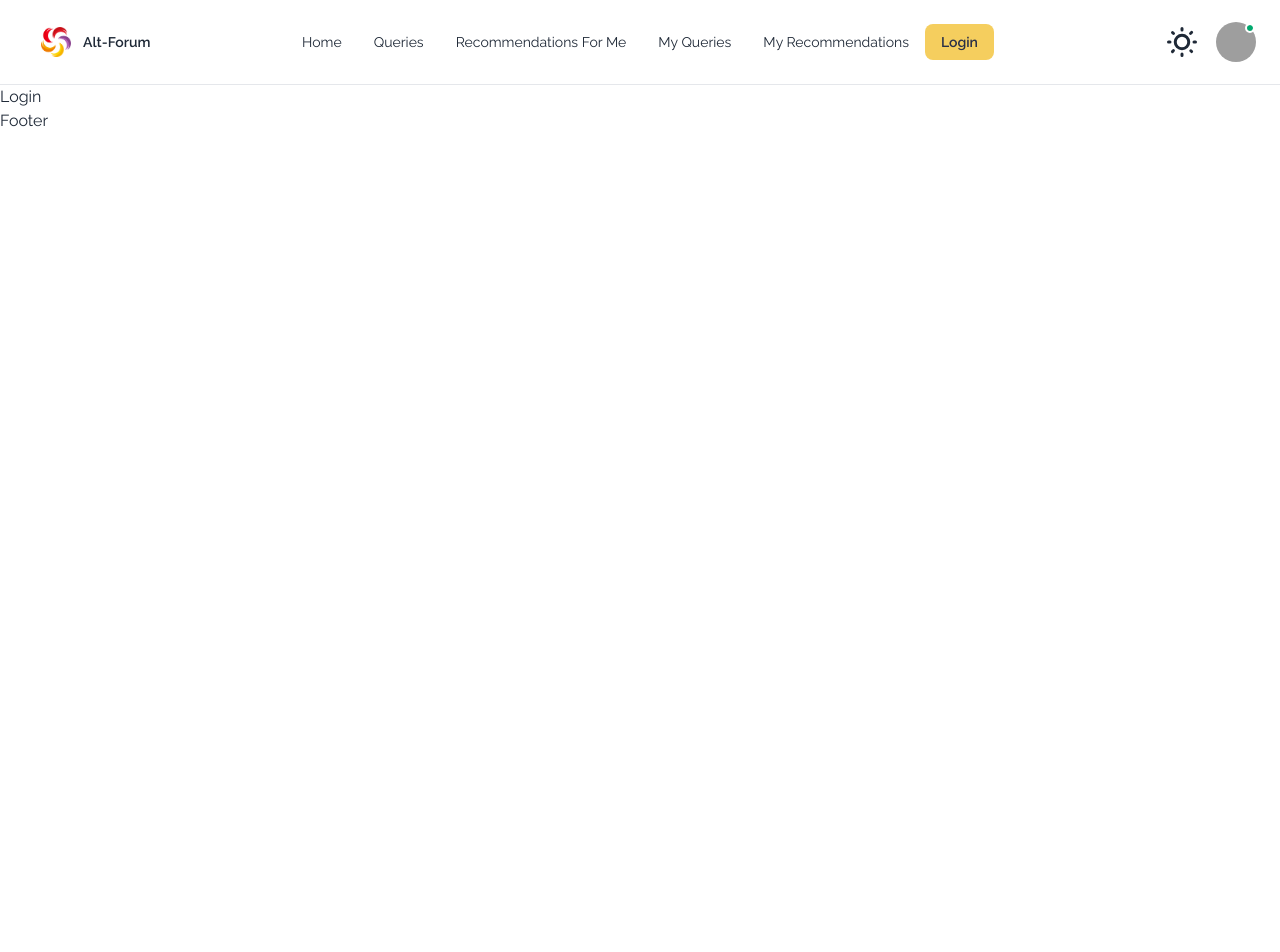
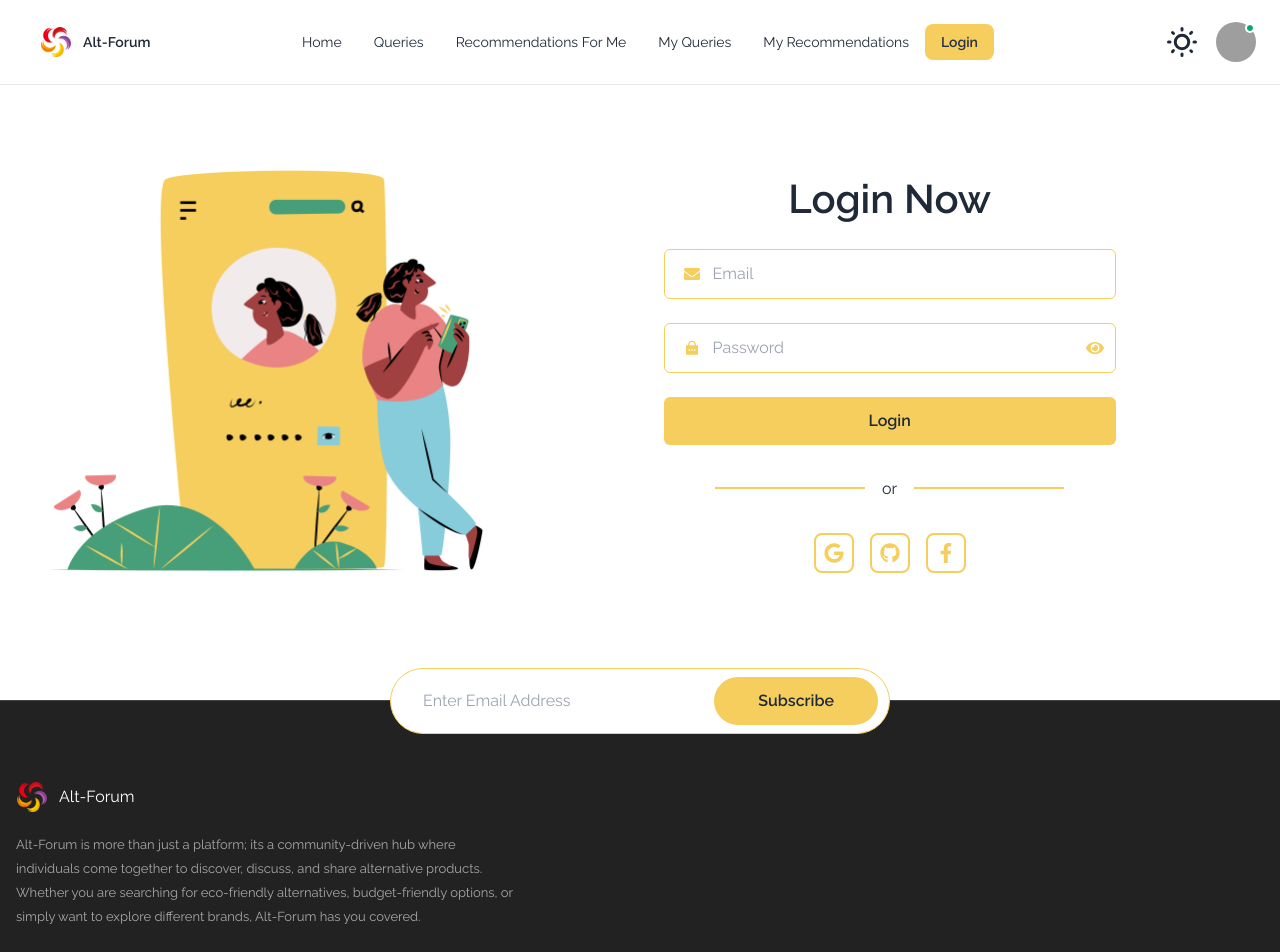
Before and after one commit to iamsaif6/alt-forum-client, a React app: page /login in a window 1280 px wide. Shown: the top 952 px of the page. Before the commit the page ends 800 px from the top, so only its background shows below. Built offline with nearby package versions, Linux system fonts and the light colour scheme; grey boxes are pictures that could not be loaded; the HTML template or start-up script is replaced by a standard one.

Commit message:
Login page added

```diff
--- a/package.json
+++ b/package.json
@@ -12,12 +12,13 @@
   "dependencies": {
     "@heroicons/react": "^2.1.3",
     "@material-tailwind/react": "^2.1.9",
-    "animate.css": "^4.1.1",
+    "aos": "^2.3.4",
     "localforage": "^1.10.0",
     "match-sorter": "^6.3.4",
     "react": "^18.2.0",
     "react-awesome-reveal": "^4.2.10",
     "react-dom": "^18.2.0",
+    "react-icons": "^5.2.1",
     "react-router-dom": "^6.23.0",
     "sort-by": "^1.2.0",
     "swiper": "^11.1.1"
--- a/src/Components/Shared/Footer.jsx
+++ b/src/Components/Shared/Footer.jsx
@@ -1,5 +1,41 @@
+import { Link } from 'react-router-dom';
+import logo2 from '../../assets/logo2.png';
+
 const Footer = () => {
-  return <div>Footer</div>;
+  return (
+    <div className="py-[80px] px-4 mt-[80px] border-[#444] relative border-t-[1px] bg-[#222]">
+      <form className="absolute px-4 w-full -translate-y-1/2 top-0 left-1/2 -translate-x-1/2">
+        <div className="relative w-full max-w-[500px] mx-auto">
+          <input
+            className="py-5 focus:outline-none w-full px-8 rounded-full border-yellow border"
+            placeholder="Enter Email Address"
+            type="email"
+          />
+          <button
+            type="submit"
+            className=" hover:bg-[#222] hover:text-white mb-3 lg:mb-0 transition-all bg-yellow text-dark py-3 font-semibold  px-11 absolute right-3 top-1/2 -translate-y-1/2  rounded-3xl"
+          >
+            Subscribe
+          </button>
+        </div>
+      </form>
+      <div className="grid grid-cols-5 max-w-7xl mx-auto">
+        <div className="col-span-3 flex flex-col items-baseline">
+          <Link className="btn-ghost text-xl mb-5 flex items-center justify-start gap-3">
+            <img className="lg:max-w-[30px] max-w-[20px]" src={logo2} alt="" />
+            <span className="text-[16px] text-white">Alt-Forum</span>
+          </Link>
+          <p className="text-white text-[13px] opacity-60 max-w-[500px] leading-6">
+            Alt-Forum is more than just a platform; its a community-driven hub where individuals come together to discover, discuss, and
+            share alternative products. Whether you are searching for eco-friendly alternatives, budget-friendly options, or simply want to
+            explore different brands, Alt-Forum has you covered.
+          </p>
+        </div>
+        <div></div>
+        <div></div>
+      </div>
+    </div>
+  );
 };
 
 export default Footer;
--- a/src/Components/Slider.jsx
+++ b/src/Components/Slider.jsx
@@ -107,9 +107,9 @@ export default function Slider() {
           </SwiperSlide>
           <div className="autoplay-progress" slot="container-end">
             <svg viewBox="0 0 48 48" ref={progressCircle}>
-              <circle className="  stroke-[#EECE70]" cx="24" cy="24" r="20"></circle>
+              <circle className="  stroke-[#f5ce5e]" cx="24" cy="24" r="20"></circle>
             </svg>
-            <span className="text-[#EECE70]" ref={progressContent}></span>
+            <span className="text-[#f5ce5e]" ref={progressContent}></span>
           </div>
         </Swiper>
       </div>
--- a/src/Pages/Login/Login.jsx
+++ b/src/Pages/Login/Login.jsx
@@ -1,5 +1,75 @@
+import { useState } from 'react';
+import loginIMG from '../../assets/login.png';
+import { FaEnvelope, FaEye, FaGoogle, FaFacebookF, FaGithub, FaEyeSlash } from 'react-icons/fa';
+import { RiLockPasswordFill } from 'react-icons/ri';
+import AOS from 'aos';
+import 'aos/dist/aos.css';
+
+AOS.init();
+
 const Login = () => {
-  return <div>Login</div>;
+  const [showPass, setShowPass] = useState(true);
+
+  return (
+    <div className="grid md:grid-cols-5 my-9 max-w-7xl mx-auto px-4">
+      <div data-aos="fade-up" data-aos-duration="1000" className="md:col-span-2 md:text-center">
+        <img className="w-[200px] md:w-auto mx-auto" src={loginIMG} alt="" />
+      </div>
+      <div data-aos="fade-up" data-aos-duration="1000" className="md:col-span-3 flex items-center justify-center flex-col">
+        <h1 className="text-[40px] font-semibold mb-5">Login Now </h1>
+        <form className="max-w-[500px] w-full px-6 space-y-6">
+          <div className="relative">
+            <input required className="border rounded-md py-3 px-6 pl-12 border-[#F5CE5E] w-full" type="email" placeholder="Email" />
+
+            <FaEnvelope className="absolute text-yellow top-1/2 left-5 -translate-y-1/2" />
+          </div>
+          <div className="relative">
+            <input
+              required
+              className="border rounded-md py-3 px-6 pl-12
+             border-[#F5CE5E] w-full"
+              type={showPass ? 'password' : 'text'}
+              placeholder="Password"
+            />
+            <span
+              onClick={() => setShowPass(!showPass)}
+              className="absolute cursor-pointer right-3 top-1/2 text-yellow text-[18px] -translate-y-1/2"
+            >
+              {showPass ? <FaEye /> : <FaEyeSlash />}
+            </span>
+
+            <RiLockPasswordFill className="absolute text-yellow top-1/2 left-5 -translate-y-1/2" />
+          </div>
+          <div>
+            <button
+              type="submit"
+              className=" hover:bg-[#222] hover:text-white mb-3 lg:mb-0 transition-all bg-yellow text-dark py-3 font-semibold w-full px-11 rounded-md"
+            >
+              Login
+            </button>
+          </div>
+        </form>
+        <div className="relative my-8 w-full  text-center">
+          <span className="relative w-full">
+            or
+            <span className="absolute w-[100px] md:w-[150px] h-[2px] right-8 top-1/2 -translate-y-1/2 bg-yellow"></span>
+            <span className="absolute w-[100px] md:w-[150px] h-[2px] left-8 top-1/2 -translate-y-1/2 bg-yellow"></span>
+          </span>
+        </div>
+        <div className="text-yellow text-[20px] space-x-4">
+          <button className="border-yellow hover:bg-[#333] hover:border-[#333] hover:text-white p-2 border-[2px] rounded-lg">
+            <FaGoogle />
+          </button>
+          <button className="border-yellow hover:bg-[#333] hover:border-[#333] hover:text-white p-2 border-[2px] rounded-lg">
+            <FaGithub />
+          </button>
+          <button className="border-yellow hover:bg-[#333] hover:border-[#333] hover:text-white p-2 border-[2px] rounded-lg">
+            <FaFacebookF />
+          </button>
+        </div>
+      </div>
+    </div>
+  );
 };
 
 export default Login;
```
Also changed, not shown: src/assets/login.png (added), 1 other file (tests, documents, lock files or other folders).
